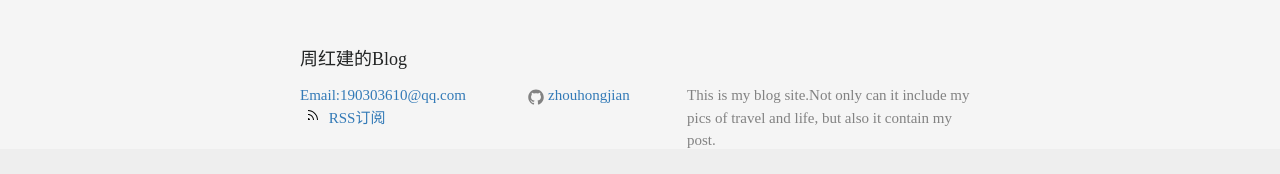
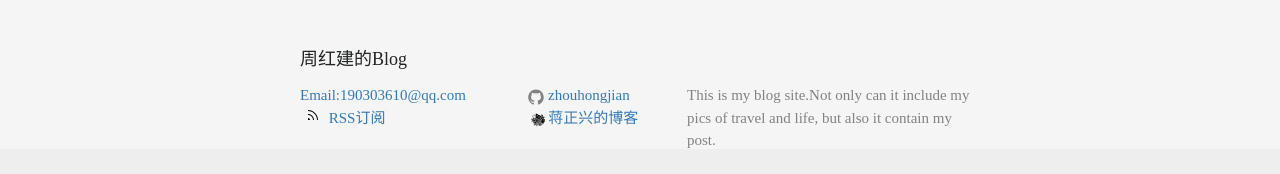
Before and after one commit to zhouhongjian/zhouhongjian.github.io, a Jekyll site: the page built from index.html, in a window 1280 px wide and 900 px high, scrolled down 747 px. Shown: the part 723-897 px from the top of the window. Built offline with Jekyll 4.4.1, drawn with Linux system fonts in a browser that asks for light colours; some web fonts are replaced; the list of posts is cut into pages by our own code; comment, search, counter and statistics services are not loaded.

Commit message:
添加一个友链

```diff
--- a/_includes/footer_bs.html
+++ b/_includes/footer_bs.html
@@ -26,6 +26,7 @@
             {% include icon-twitter.html username=site.twitter_username %}
           </li>
           {% endif %}
+          <li><img src="/assets/img/butterfly.svg" width="20"><a href="http://neras.github.io/" target="_blank">蒋正兴的博客</a></li>
         </ul>
       </div>
 
```
